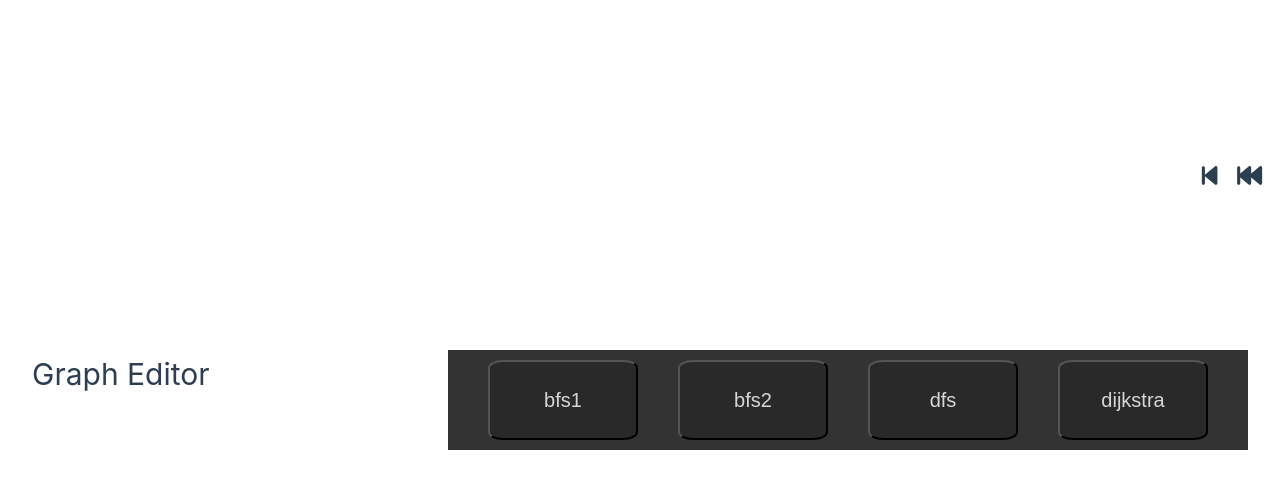
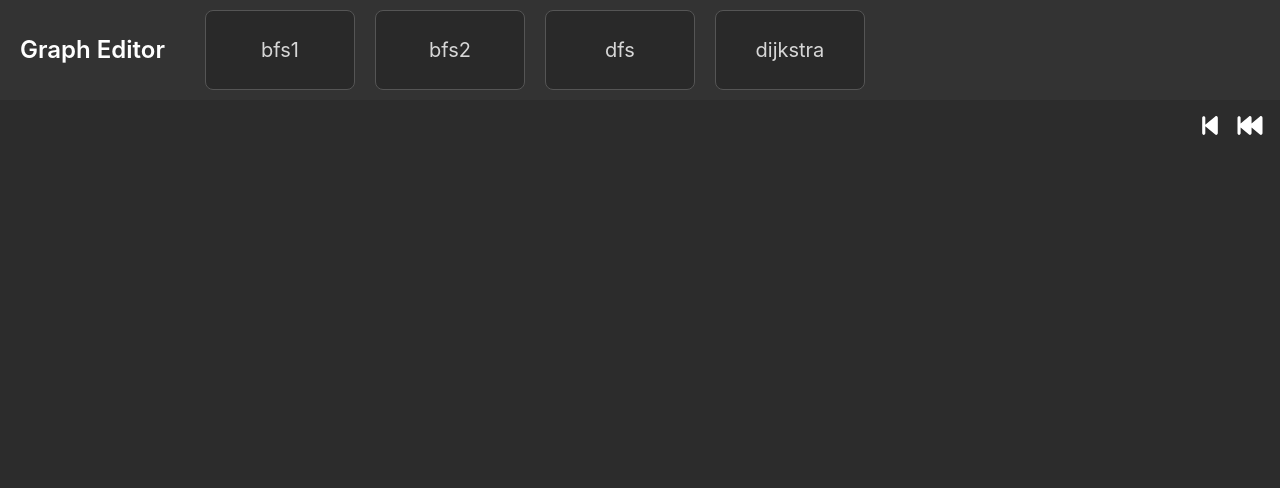
Before and after one commit to dlgkrwns213/Vue3-drawGraph, a Vue app: page / in a window 1280 px wide. Shown: the top 488 px of the page. Built offline with nearby package versions, Linux system fonts and the light colour scheme.

Commit message:
feat: 임시 수정

```diff
--- a/src/App.vue
+++ b/src/App.vue
@@ -1,18 +1,10 @@
 <script setup>
 import DrawGraph from './components/drawGraph.vue';
-
 </script>
 
 <template>
-  <header>
-    <h1>Graph Editor</h1>
-  </header>
-
-  <main>
-    <DrawGraph/>
-  </main>
+  <DrawGraph />
 </template>
 
 <style scoped>
-
 </style>
--- a/src/assets/main.css
+++ b/src/assets/main.css
@@ -1,34 +1,22 @@
 @import './base.css';
 
+html,
+body,
 #app {
-  max-width: 1280px;
-  margin: 0 auto;
+  width: 100%;
+  height: 100%;
+}
+
+body {
+  margin: 0;
+  overflow: hidden;
+}
+
+#app {
   font-weight: normal;
 }
 
-a,
-.green {
-  text-decoration: none;
-  color: hsla(160, 100%, 37%, 1);
-  transition: 0.4s;
-  padding: 3px;
+button,
+input {
+  font: inherit;
 }
-
-@media (hover: hover) {
-  a:hover {
-    background-color: hsla(160, 100%, 37%, 0.2);
-  }
-}
-
-@media (min-width: 1024px) {
-  body {
-    display: flex;
-    place-items: center;
-  }
-
-  #app {
-    display: grid;
-    grid-template-columns: 1fr 1fr;
-    padding: 0 2rem;
-  }
-}
--- a/src/components/drawGraph.vue
+++ b/src/components/drawGraph.vue
@@ -1,113 +1,486 @@
 <script setup>
+import { computed, onBeforeUnmount, ref } from 'vue';
+import { bfs, dfs, dijkstra } from '../utils/functions.js';
+
+const TOOLBAR_HEIGHT = 100;
+const NODE_RADIUS = 25;
+const MIN_NODE_DISTANCE = 80;
+const ANIMATION_DELAY = 500;
+const RESET_DELAY = 1000;
+
+const graphRoot = ref(null);
+const nodes = ref([]);
+const lines = ref([]);
+const selectedNode = ref(null);
+const currentLine = ref(null);
+const graphConnections = ref([]);
+const inputFields = ref([]);
+const userDone = ref([]);
+const startIdx = ref(-1);
+const nodeSelecting = ref([]);
+const nodeSelected = ref([]);
+const isProcessing = ref(false);
+const nodeOrders = ref([]);
+
+const hasNodes = computed(() => nodes.value.length > 0);
+
+function getPointerPosition(event) {
+  const rect = graphRoot.value.getBoundingClientRect();
+
+  return {
+    x: event.clientX - rect.left,
+    y: event.clientY - rect.top,
+  };
+}
+
+function handleClick(event) {
+  if (isProcessing.value || selectedNode.value !== null) return;
+
+  const { x, y } = getPointerPosition(event);
+
+  for (const node of nodes.value) {
+    const distance = Math.hypot(x - node.x, y - node.y);
+    if (distance <= MIN_NODE_DISTANCE) {
+      alert('Too close');
+      return;
+    }
+  }
+
+  addNode(x, y);
+  nodeOrders.value.push(Number.NaN);
+
+  if (startIdx.value === -1) {
+    setStartNode(1);
+  }
+}
+
+function addNode(x, y) {
+  nodes.value.push({ x, y });
+  userDone.value.push('node');
+}
+
+function connectNode(index, event) {
+  if (isProcessing.value) return;
+
+  if (event.ctrlKey) {
+    setStartNode(index + 1);
+    cancelCurrentLine();
+    return;
+  }
+
+  if (selectedNode.value === null) {
+    selectedNode.value = index;
+    window.addEventListener('mousemove', drawLine);
+    return;
+  }
+
+  if (selectedNode.value === index) {
+    setStartNode(index + 1);
+    cancelCurrentLine();
+    return;
+  }
+
+  addConnection(selectedNode.value, index);
+  cancelCurrentLine();
+}
+
+function addConnection(fromIndex, toIndex) {
+  const from = Math.min(fromIndex, toIndex) + 1;
+  const to = Math.max(fromIndex, toIndex) + 1;
+  const isDuplicate = graphConnections.value.some(
+    ([existingFrom, existingTo]) => existingFrom === from && existingTo === to,
+  );
+
+  if (isDuplicate) return;
+
+  const fromNode = nodes.value[fromIndex];
+  const toNode = nodes.value[toIndex];
+  const line = {
+    x1: fromNode.x,
+    y1: fromNode.y,
+    x2: toNode.x,
+    y2: toNode.y,
+  };
+
+  lines.value.push(line);
+  inputFields.value.push({
+    x: (line.x1 + line.x2) / 2,
+    y: (line.y1 + line.y2) / 2,
+    value: 1,
+  });
+  graphConnections.value.push([from, to, 1]);
+  userDone.value.push('line');
+}
+
+function updateGraphConnection(index) {
+  const connection = graphConnections.value[index];
+  if (!connection) return;
+
+  const parsedWeight = Number(inputFields.value[index].value);
+  connection[2] = Number.isFinite(parsedWeight) ? parsedWeight : 1;
+  inputFields.value[index].value = connection[2];
+}
+
+function drawLine(event) {
+  if (selectedNode.value === null) return;
+
+  const { x, y } = getPointerPosition(event);
+  const node = nodes.value[selectedNode.value];
+  currentLine.value = {
+    x1: node.x,
+    y1: node.y,
+    x2: x,
+    y2: y,
+  };
+}
+
+function handleMouseDown(event) {
+  if (event.button === 2) {
+    event.preventDefault();
+    cancelCurrentLine();
+  }
+}
+
+function cancelCurrentLine() {
+  selectedNode.value = null;
+  currentLine.value = null;
+  window.removeEventListener('mousemove', drawLine);
+}
+
+function cancelUserDone() {
+  if (isProcessing.value) return;
+
+  const done = userDone.value.pop();
+  if (!done) {
+    alert('처음 상태입니다.');
+    return;
+  }
+
+  if (done === 'node') {
+    nodes.value.pop();
+    nodeOrders.value.pop();
+    cancelCurrentLine();
+    normalizeStartNode();
+    return;
+  }
+
+  lines.value.pop();
+  inputFields.value.pop();
+  graphConnections.value.pop();
+}
+
+function cancelAllUserDone() {
+  if (isProcessing.value) return;
+
+  userDone.value = [];
+  nodes.value = [];
+  lines.value = [];
+  inputFields.value = [];
+  graphConnections.value = [];
+  nodeOrders.value = [];
+  nodeSelecting.value = [];
+  nodeSelected.value = [];
+  startIdx.value = -1;
+  cancelCurrentLine();
+}
+
+async function clickBFSButton(groupByLevel) {
+  if (!canRunAlgorithm()) return;
+
+  await runAlgorithm(async () => {
+    const { levels, orderIdx } = bfs(nodes.value, graphConnections.value, startIdx.value);
+    await colorNodes(groupByLevel ? levels : orderIdx, groupByLevel);
+  });
+}
+
+async function clickDFSButton() {
+  if (!canRunAlgorithm()) return;
+
+  await runAlgorithm(async () => {
+    await colorNodes(dfs(nodes.value, graphConnections.value, startIdx.value));
+  });
+}
+
+async function clickDijkstraButton() {
+  if (!canRunAlgorithm()) return;
+
+  await runAlgorithm(async () => {
+    await colorNodes(dijkstra(nodes.value, graphConnections.value, startIdx.value));
+  });
+}
+
+function canRunAlgorithm() {
+  return hasNodes.value && startIdx.value !== -1 && !isProcessing.value;
+}
+
+async function runAlgorithm(callback) {
+  isProcessing.value = true;
+  nodeOrders.value.fill(Number.NaN);
+  nodeSelected.value = [];
+  cancelCurrentLine();
+
+  try {
+    await callback();
+  } finally {
+    isProcessing.value = false;
+  }
+}
+
+function delay(ms) {
+  return new Promise((resolve) => {
+    window.setTimeout(resolve, ms);
+  });
+}
+
+async function colorNodes(sequence, isGrouped = false) {
+  if (isGrouped) {
+    for (let idx = 0; idx < sequence.length; idx += 1) {
+      const currentLevel = sequence[idx];
+      nodeSelecting.value = [...currentLevel];
+
+      for (const node of currentLevel) {
+        markNode(node, idx + 1);
+      }
+
+      await delay(ANIMATION_DELAY);
+    }
+  } else {
+    for (let idx = 0; idx < sequence.length; idx += 1) {
+      const node = sequence[idx];
+      nodeSelecting.value = [node];
+      markNode(node, idx + 1);
+      await delay(ANIMATION_DELAY);
+    }
+  }
+
+  nodeSelecting.value = [];
+  await delay(RESET_DELAY);
+  nodeSelecting.value = startIdx.value === -1 ? [] : [startIdx.value];
+  nodeSelected.value = [];
+}
+
+function markNode(node, order) {
+  if (!nodeSelected.value.includes(node)) {
+    nodeSelected.value.push(node);
+  }
+
+  nodeOrders.value[node - 1] = order;
+}
+
+function setStartNode(nodeNumber) {
+  startIdx.value = nodeNumber;
+  nodeSelecting.value = [nodeNumber];
+}
+
+function normalizeStartNode() {
+  if (nodes.value.length === 0) {
+    startIdx.value = -1;
+    nodeSelecting.value = [];
+    nodeSelected.value = [];
+    return;
+  }
+
+  if (startIdx.value > nodes.value.length) {
+    setStartNode(nodes.value.length);
+  }
+}
+
+onBeforeUnmount(() => {
+  window.removeEventListener('mousemove', drawLine);
+});
 </script>
 
 <template>
-<div class="overlay" v-if="isProcessing"></div>
+  <div ref="graphRoot" class="graph-editor" @contextmenu.prevent="handleMouseDown">
+    <div v-if="isProcessing" class="overlay"></div>
 
-<div class="graph-button">
-  <button class="button" @click="clickBFSButton(false)">bfs1</button>
-  <button class="button" @click="clickBFSButton(true)">bfs2</button>
-  <button class="button" @click="clickDFSButton()">dfs</button>
-  <button class="button" @click="clickDijkstraButton()">dijkstra</button>
-</div>
+    <div class="graph-toolbar">
+      <h1>Graph Editor</h1>
+      <button class="button" type="button" @click="clickBFSButton(false)">bfs1</button>
+      <button class="button" type="button" @click="clickBFSButton(true)">bfs2</button>
+      <button class="button" type="button" @click="clickDFSButton">dfs</button>
+      <button class="button" type="button" @click="clickDijkstraButton">dijkstra</button>
+    </div>
 
-<div class="back-button" @click.stop="cancelUserDone">
-  <font-awesome-icon :icon="['fas', 'backward-step']" />
-</div>
+    <button class="back-button" type="button" aria-label="undo" @click.stop="cancelUserDone">
+      <font-awesome-icon :icon="['fas', 'backward-step']" />
+    </button>
 
-<div
-  class="back-button"
-  style="right: 10px"
-  @click.stop="cancelAllUserDone"
->
-<font-awesome-icon :icon="['fas', 'backward-fast']" />
-</div>
+    <button
+      class="back-button back-button-all"
+      type="button"
+      aria-label="reset graph"
+      @click.stop="cancelAllUserDone"
+    >
+      <font-awesome-icon :icon="['fas', 'backward-fast']" />
+    </button>
 
+    <svg class="graph-canvas" @click="handleClick">
+      <line
+        v-for="(line, index) in lines"
+        :key="`line-${index}`"
+        :x1="line.x1"
+        :y1="line.y1 - TOOLBAR_HEIGHT"
+        :x2="line.x2"
+        :y2="line.y2 - TOOLBAR_HEIGHT"
+        stroke="white"
+        stroke-width="2"
+      />
+      <line
+        v-if="currentLine"
+        :x1="currentLine.x1"
+        :y1="currentLine.y1 - TOOLBAR_HEIGHT"
+        :x2="currentLine.x2"
+        :y2="currentLine.y2 - TOOLBAR_HEIGHT"
+        stroke="white"
+        stroke-width="2"
+        stroke-dasharray="5,5"
+      />
+    </svg>
+
+    <div
+      v-for="(input, index) in inputFields"
+      :key="`input-${index}`"
+      class="input-field"
+      :style="{ left: `${input.x - 10}px`, top: `${input.y}px` }"
+    >
+      <input
+        v-model.number="input.value"
+        type="number"
+        min="0"
+        step="1"
+        aria-label="edge weight"
+        @input="updateGraphConnection(index)"
+        @keyup.enter="updateGraphConnection(index)"
+        @click.stop
+      />
+    </div>
+
+    <div
+      v-for="(node, index) in nodes"
+      :key="`node-${index}`"
+      class="node"
+      :class="{
+        'node-selecting': nodeSelecting.includes(index + 1),
+        'node-selected': nodeSelected.includes(index + 1),
+      }"
+      :style="{
+        left: `${node.x}px`,
+        top: `${node.y}px`,
+        width: `${NODE_RADIUS * 2}px`,
+        height: `${NODE_RADIUS * 2}px`,
+      }"
+      @click.stop="connectNode(index, $event)"
+      @contextmenu.prevent="handleMouseDown"
+    >
+      <div class="node-index">{{ index + 1 }}</div>
+      <div v-if="!Number.isNaN(nodeOrders[index])" class="node-order">
+        {{ nodeOrders[index] }}
+      </div>
+    </div>
+  </div>
 </template>
 
 <style scoped>
-
-
-body {
-  margin: 0;
+.graph-editor {
+  width: 100vw;
+  height: 100vh;
+  position: relative;
   overflow: hidden;
+  background: rgb(44, 44, 44);
 }
 
-.graph-button {
+.graph-toolbar {
   width: 100%;
   height: 100px;
   background: #333;
   color: white;
   display: flex;
   align-items: center;
+  gap: 20px;
   padding: 0 20px;
-  font-size: 24px;
 }
 
-/* overlay 스타일 */
+.graph-toolbar h1 {
+  margin: 0 20px 0 0;
+  color: white;
+  font-size: 24px;
+  font-weight: 600;
+  line-height: 1;
+}
+
 .overlay {
   position: fixed;
-  top: 0;
-  left: 0;
-  width: 100%;
-  height: 100%;
-  background-color: rgba(0, 0, 0, 0.2);  /* 반투명 배경 */
-  z-index: 999;  /* 모든 UI 요소 위에 표시 */
-  pointer-events: all;  /* 마우스 이벤트를 모두 받아 처리 */
+  inset: 0;
+  background-color: rgba(0, 0, 0, 0.2);
+  z-index: 999;
+  pointer-events: all;
 }
-
 
 .button {
   width: 150px;
   height: 80%;
-  border-radius: 10%;
+  border: 1px solid #555;
+  border-radius: 8px;
   background-color: rgb(41, 41, 41);
-  margin: 0 20px;
   color: rgb(215, 215, 215);
   font-size: 20px;
+  cursor: pointer;
+}
+
+.button:hover,
+.back-button:hover {
+  background-color: rgb(64, 64, 64);
 }
 
 .back-button {
   width: 40px;
   height: 30px;
-  border-radius: 10%;
+  border: 0;
+  border-radius: 6px;
   background-color: transparent;
+  color: white;
   z-index: 99;
   position: absolute;
-  top: 160px;
+  top: 110px;
   right: 50px;
   cursor: pointer;
-  display: flex;               /* flexbox 활성화 */
-  align-items: center;         /* 수직 중앙 정렬 */
-  justify-content: center;     /* 수평 중앙 정렬 */
-  font-size: 25px;             /* 아이콘 크기 조정 */
+  display: flex;
+  align-items: center;
+  justify-content: center;
+  font-size: 25px;
 }
 
+.back-button-all {
+  right: 10px;
+}
 
-#app {
-  width: 100vw;
-  height: 100vh;
-  position: relative;
-  background: rgb(44, 44, 44);
+.graph-canvas {
+  position: absolute;
+  top: 100px;
+  left: 0;
+  width: 100%;
+  height: calc(100% - 100px);
+}
+
+.input-field {
+  position: absolute;
+  z-index: 3;
 }
 
 .input-field input {
-  background-color: transparent;
+  width: 60px;
+  border: 0;
+  border-bottom: 1px solid rgba(255, 255, 255, 0.45);
+  border-radius: 0;
+  background-color: rgba(44, 44, 44, 0.85);
   color: white;
-  border: none;
   padding: 5px;
   font-size: 12px;
-  width: 60px;
-}
-
-.input-field input::placeholder {
-  color: white;
-  font-size: 12px;
+  text-align: center;
 }
 
 .node {
-  width: 50px;
-  height: 50px;
   background: white;
   border: 2px solid black;
   border-radius: 50%;
@@ -115,7 +488,7 @@ body {
   transform: translate(-50%, -50%);
   cursor: pointer;
   display: flex;
-
+  z-index: 2;
 }
 
 .node-selected {
@@ -126,29 +499,26 @@ body {
   background-color: yellow;
 }
 
-/* index + 1을 정확히 노드의 중앙에 표시 */
 .node-index {
   position: absolute;
   top: 50%;
   left: 50%;
-  transform: translate(-50%, -50%); /* 중앙에 정확히 배치 */
+  transform: translate(-50%, -50%);
   z-index: 1;
   font-size: 30px;
   font-weight: bold;
   color: black;
   padding: 2px;
   user-select: none;
-
 }
 
-/* nodeOrders[index]를 node의 아래쪽에 표시 */
 .node-order {
   position: absolute;
-  bottom: -15px; /* 노드 아래에 배치 */
+  bottom: -18px;
   left: 50%;
   transform: translateX(-50%);
-  color: red;
+  color: #ff5656;
   font-size: 12px;
+  font-weight: 700;
 }
-
 </style>
```
Also changed, not shown: src/utils/functions.js (+63 -75 lines).
